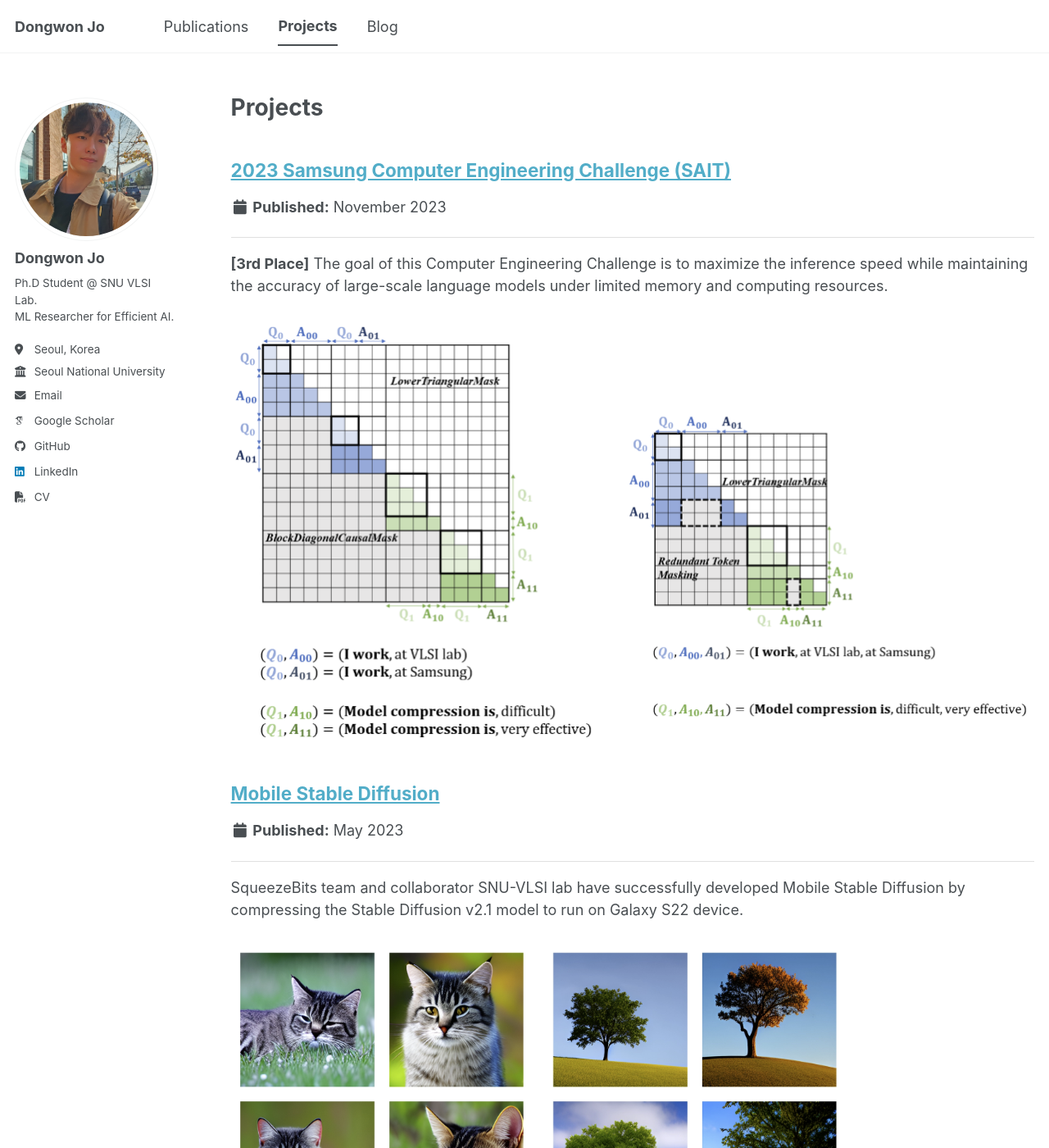
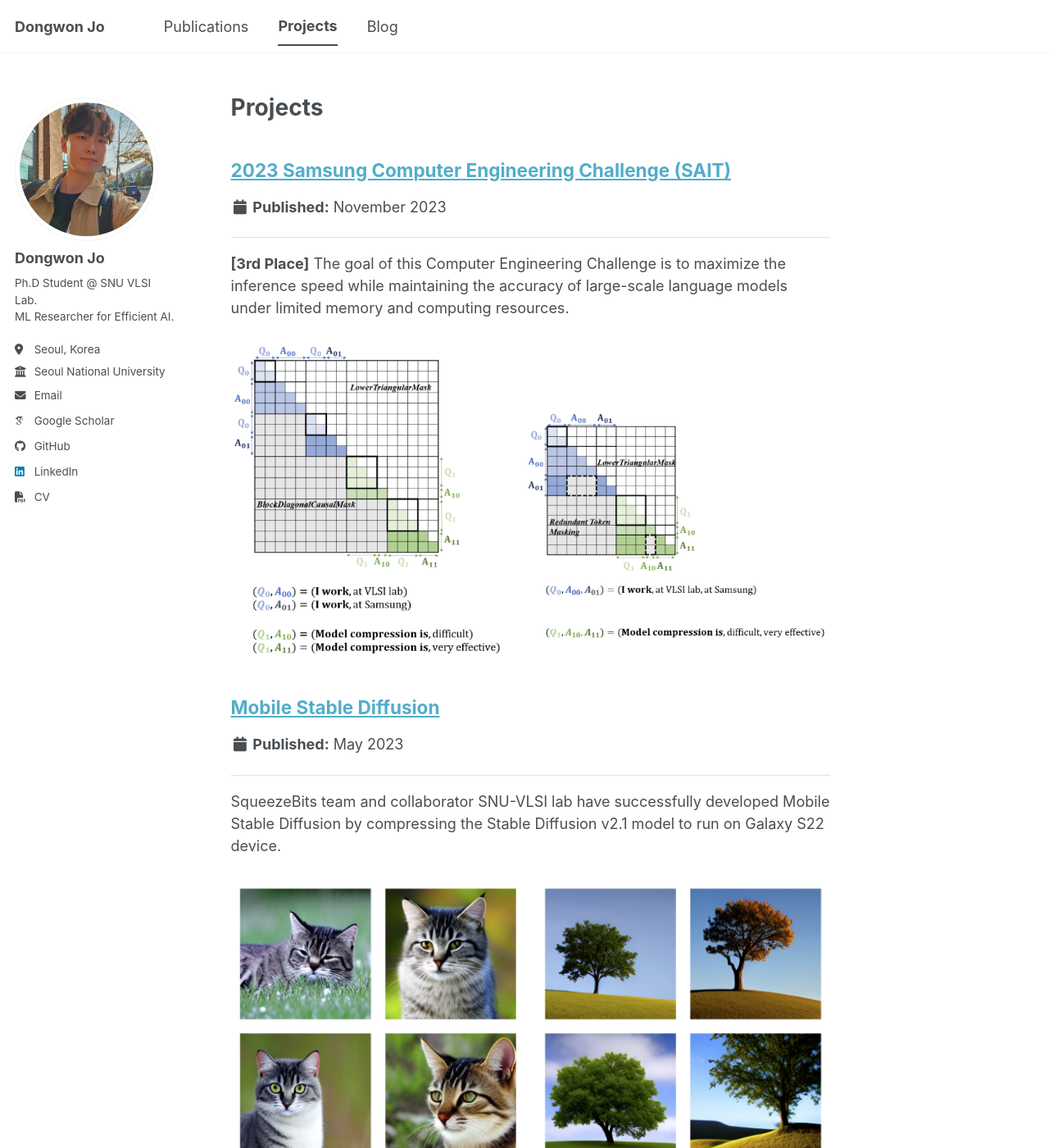
Before and after one commit to dongwonjo/dongwonjo.github.io, a Jekyll site: the page built from _pages/portfolio.html, in a window 1280 px wide and 1400 px high. Shown: the whole window at 82% size. Built offline with Jekyll 4.4.1, drawn with Linux system fonts in a browser that asks for light colours; some web fonts are replaced; a script bundle is joined from its source files by our own code; library files that are not in the unit come from our copies.

Commit message:
Update portfolio.html

```diff
--- a/_pages/portfolio.html
+++ b/_pages/portfolio.html
@@ -8,6 +8,10 @@ author_profile: true
 <h1>Projects</h1>
 
 <style>
+.archive {
+  padding-right: 20%;
+  box-sizing: border-box;
+}
 .archive p + p img,
 .archive p + img,
 .archive p ~ img {
```
